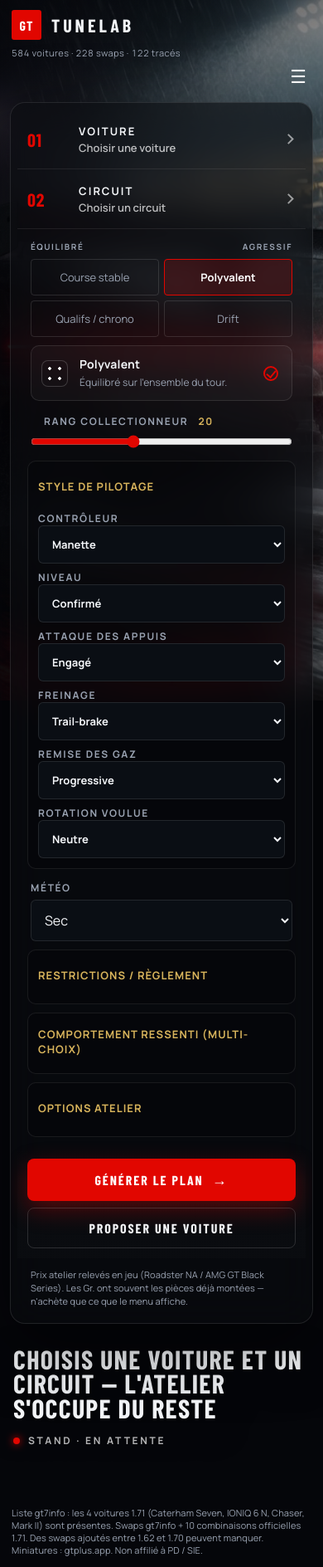
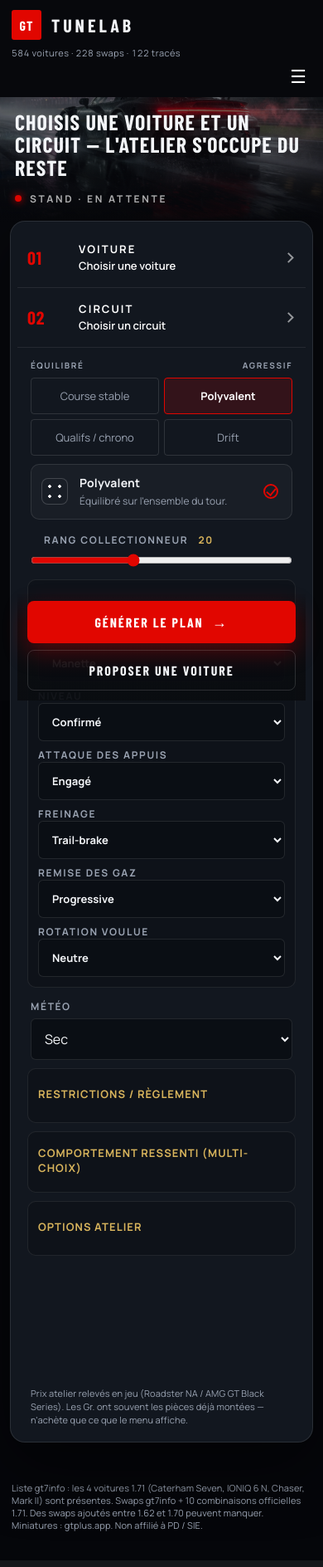
Before and after one commit to jok3rgaming33-stack/gt7-tunelab, a Flask app: page / in a window 390 px wide. Shown: the top 1888 px of the page at 83% size. Run offline with Flask 3, Linux system fonts and the light colour scheme; some web fonts are replaced.

Commit message:
Fix mobile: solid atelier card, no glass washout over the hero.

```diff
--- a/public/static/style.css
+++ b/public/static/style.css
@@ -503,11 +503,37 @@ table { max-width: 100%; }
 .group table { display: block; overflow-x: auto; -webkit-overflow-scrolling: touch; }
 
 @media (max-width: 980px) {
+  .hero-bg {
+    position: fixed;
+    top: 0; left: 0; right: 0; bottom: auto;
+    height: 32vh;
+    background-position: 68% 42%;
+  }
+  .hero-scrim {
+    position: fixed;
+    inset: 0;
+    background: linear-gradient(180deg,
+      rgba(5, 6, 10, .45) 0%,
+      rgba(5, 6, 10, .55) 18vh,
+      #07080c 32vh,
+      #07080c 100%);
+  }
+  .slot-copy strong { color: #fff; }
+  .slot-copy b { color: #fff; }
+  .glass {
+    background: #12171f;
+    backdrop-filter: none;
+    -webkit-backdrop-filter: none;
+  }
   .top {
-    padding: 12px 14px 8px;
+    position: sticky;
+    top: 0;
+    z-index: 6;
+    padding: 12px 14px 10px;
     flex-wrap: wrap;
     gap: 8px;
     padding-top: max(12px, env(safe-area-inset-top));
+    background: #07080c;
   }
   h1 { font-size: 22px; }
   .nav {
@@ -522,16 +548,31 @@ table { max-width: 100%; }
   .stats { text-align: left; width: 100%; font-size: 11px; max-width: none; }
   .layout {
     grid-template-columns: 1fr;
-    gap: 16px;
+    gap: 14px;
     padding: 8px 12px 28px;
     padding-bottom: max(28px, env(safe-area-inset-bottom));
     min-height: 0;
+    position: relative;
+    z-index: 2;
   }
-  .form-panel { position: static; max-height: none; }
-  .hero-copy { padding: 12px 4px 24px; }
-  .hero-copy h2 { font-size: 32px; }
-  .hero-bg { background-position: 70% center; }
-  .results { min-height: 0; max-height: none; padding: 16px 14px 28px; }
+  .form-panel {
+    position: static;
+    max-height: none;
+    overflow: visible;
+    background: #12171f;
+  }
+  .hero-copy {
+    order: -1;
+    padding: 8px 6px 4px;
+  }
+  .hero-copy h2 { font-size: 26px; line-height: 1.05; text-shadow: none; }
+  .results {
+    min-height: 0;
+    max-height: none;
+    overflow: visible;
+    padding: 16px 14px 28px;
+    background: #12171f;
+  }
   .empty { padding: 24px 8px; }
   .empty h2 { font-size: 24px; }
   .seg { grid-template-columns: 1fr 1fr; }
--- a/templates/index.html
+++ b/templates/index.html
@@ -8,7 +8,7 @@
   <link rel="preconnect" href="https://fonts.googleapis.com" />
   <link rel="preconnect" href="https://fonts.gstatic.com" crossorigin />
   <link href="https://fonts.googleapis.com/css2?family=Barlow+Condensed:wght@500;600;700;800&family=Manrope:wght@400;500;600;700&display=swap" rel="stylesheet" />
-  <link rel="stylesheet" href="/static/style.css?v=171-hero" />
+  <link rel="stylesheet" href="/static/style.css?v=171-m1" />
 </head>
 <body>
   <div class="hero-bg" aria-hidden="true"></div>
@@ -179,6 +179,6 @@
     </p>
   </footer>
 
-  <script src="/static/app.js?v=171-hero"></script>
+  <script src="/static/app.js?v=171-m1"></script>
 </body>
 </html>
```
